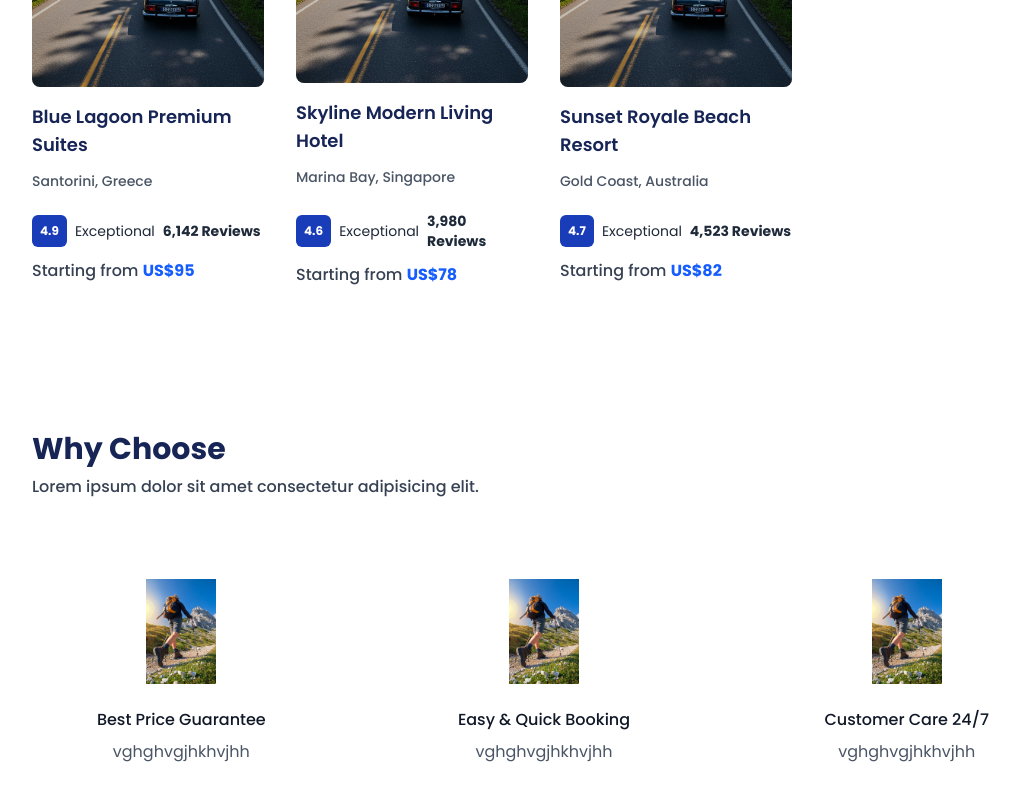
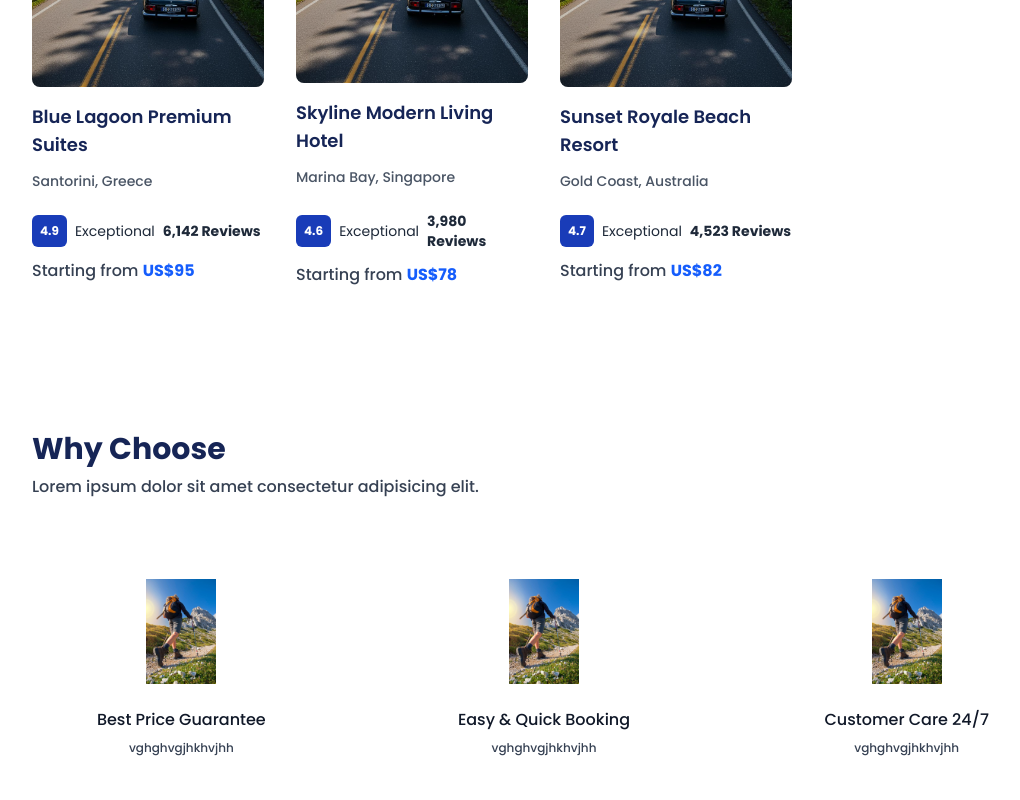
Before and after one commit to spriha-srivastava/Travelmate, a Next.js app: page / in a window 1280 px wide. Shown: the part 2473-3273 px from the top of the page, without its empty margins (96-1116 px from the left). Built offline with nearby package versions, Linux system fonts and the light colour scheme.

Commit message:
add reviews

```diff
--- a/components/Home/Home.tsx
+++ b/components/Home/Home.tsx
@@ -3,6 +3,7 @@ import Hero from './Hero/Hero';
 import Destination from './Destination/Destination';
 import Hotel from './Hotel/Hotel';
 import WhyChoose from './WhyChoose/WhyChoose';
+import Review from './Reviews/Review';
 
 const Home = () => {
   return (
@@ -11,6 +12,8 @@ const Home = () => {
       <Destination/>
       <Hotel/>
       <WhyChoose/>
+      <Review/>
+
           </div>
   )
 }
--- /dev/null
+++ b/components/Home/Reviews/Review.tsx
@@ -0,0 +1,11 @@
+import React from 'react'
+
+const Review = () => {
+  return (
+    <div className='pt-20 pb-20 flex items-center justify-center'>
+      {/* Review content will go here */}
+    </div>
+  )
+}
+
+export default Review;
--- a/components/Home/WhyChoose/WhyChooseCard.tsx
+++ b/components/Home/WhyChoose/WhyChooseCard.tsx
@@ -25,7 +25,7 @@ const WhyChooseCard = ({ image, title }: Props) => {
         {title}
       </h1>
 
-      <p className="text-center text-gray-600 mt-2">
+      <p className="text-center text-xs font-medium text-gray-700 mt-2">
         vghghvgjhkhvjhh
       </p>
     </div>
```
